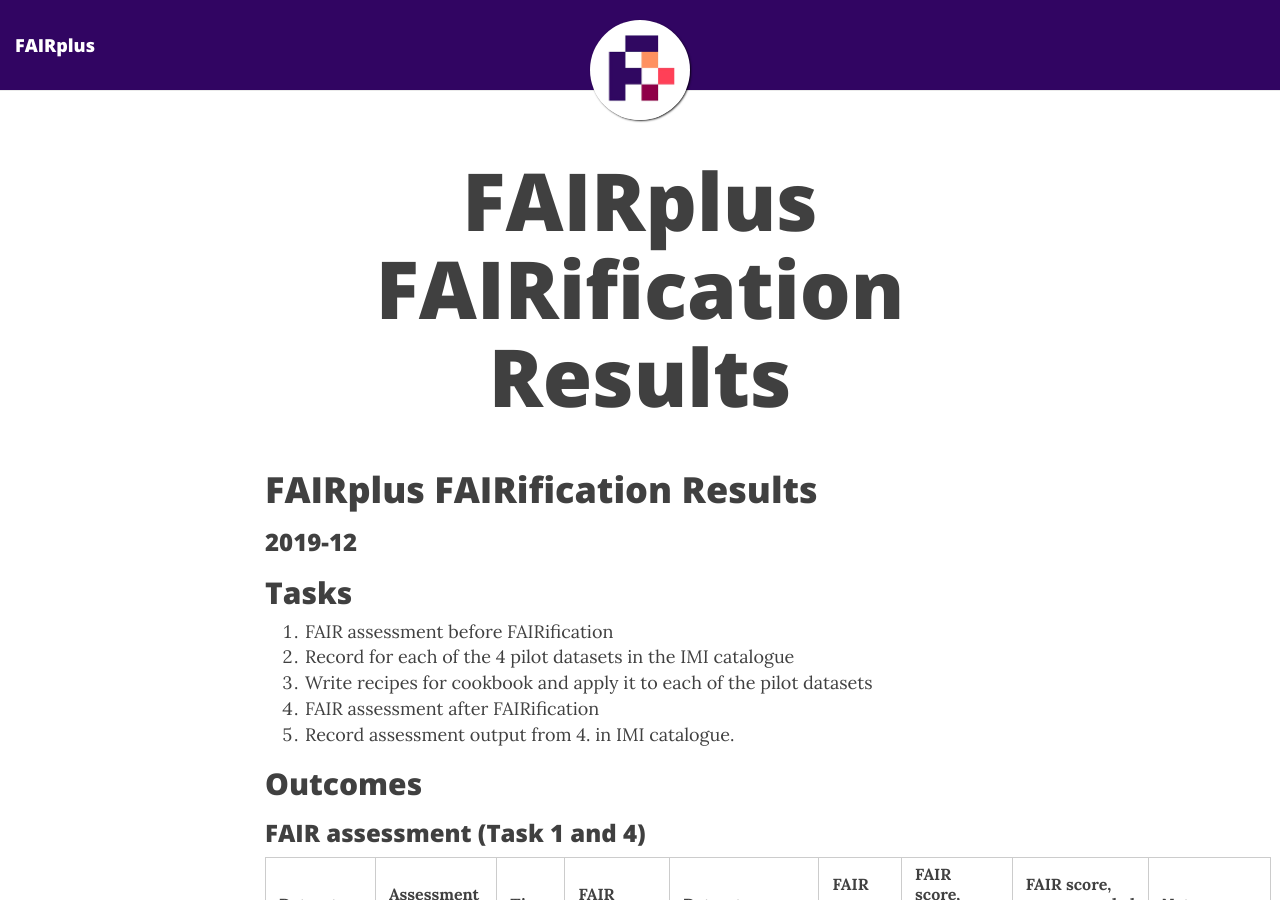
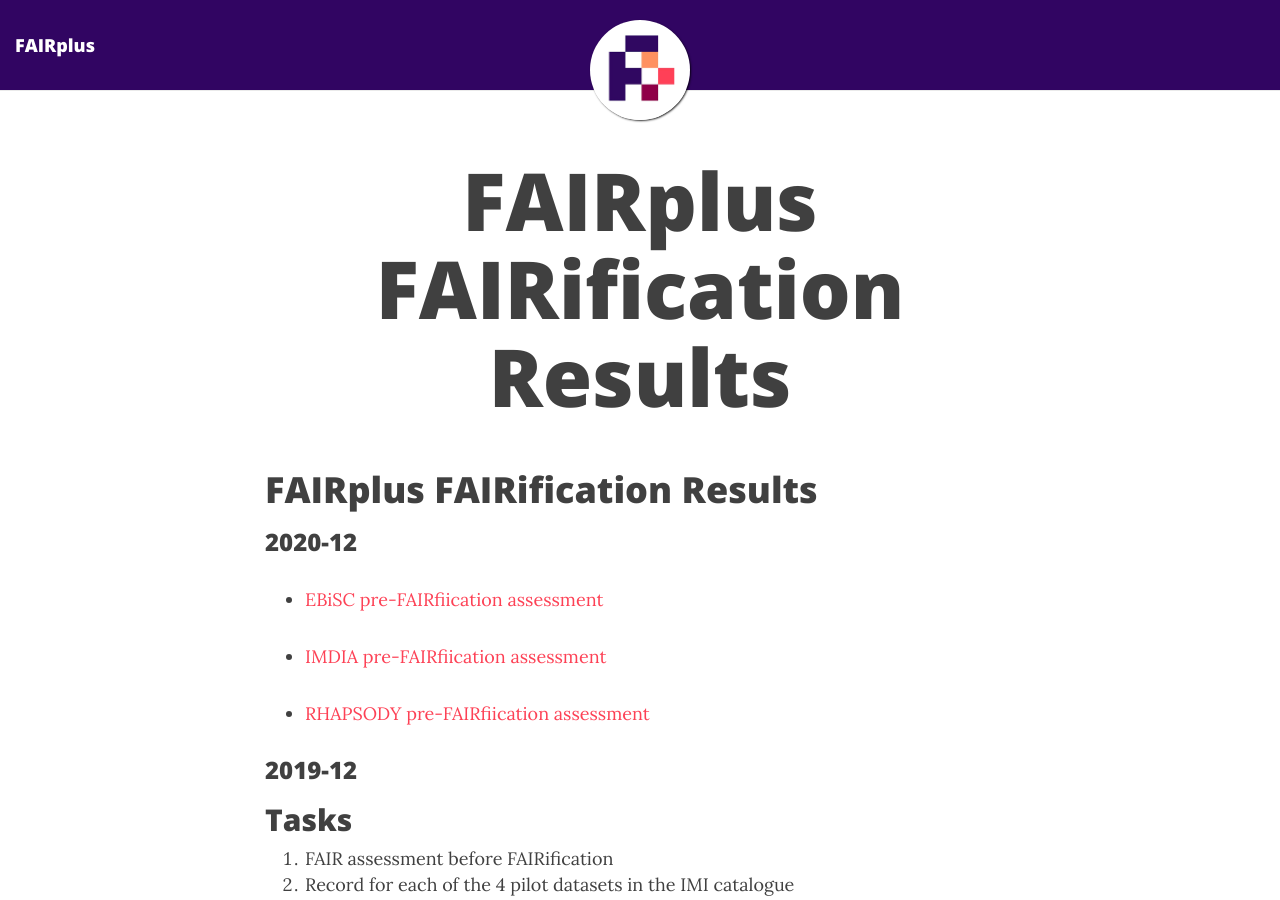
Before and after one commit to FAIRplus/fairification-results, a Jekyll site: the page index.html, which Jekyll copies as it is, in a window 1280 px wide and 900 px high. Built offline with Jekyll 4.4.1, drawn with Linux system fonts in a browser that asks for light colours; nearby versions of some CDN libraries.

Commit message:
add 2020 data

```diff
--- a/index.html
+++ b/index.html
@@ -173,6 +173,20 @@ se-site-title: true
   <div class="row">
     <div class="col-lg-8 col-lg-offset-2 col-md-10 col-md-offset-1">
       <h1 id="fairplus-fairification-results">FAIRplus FAIRification Results</h1>
+
+<h3 id="2020-12">2020-12</h3>
+<ul>
+  <li>
+    <p><a href="https://fairplus.github.io/fairification-results/2020-12-13-EBiSC-pre-assessment/">EBiSC pre-FAIRfiication assessment</a></p>
+  </li>
+  <li>
+    <p><a href="https://fairplus.github.io/fairification-results/2020-12-13-IMDIA-pre-assessment/">IMDIA pre-FAIRfiication assessment</a></p>
+  </li>
+  <li>
+    <p><a href="https://fairplus.github.io/fairification-results/2020-12-13-Rhapsody-pre-assessment/">RHAPSODY pre-FAIRfiication assessment</a></p>
+  </li>
+</ul>
+
 
 <h3 id="2019-12">2019-12</h3>
 
```
